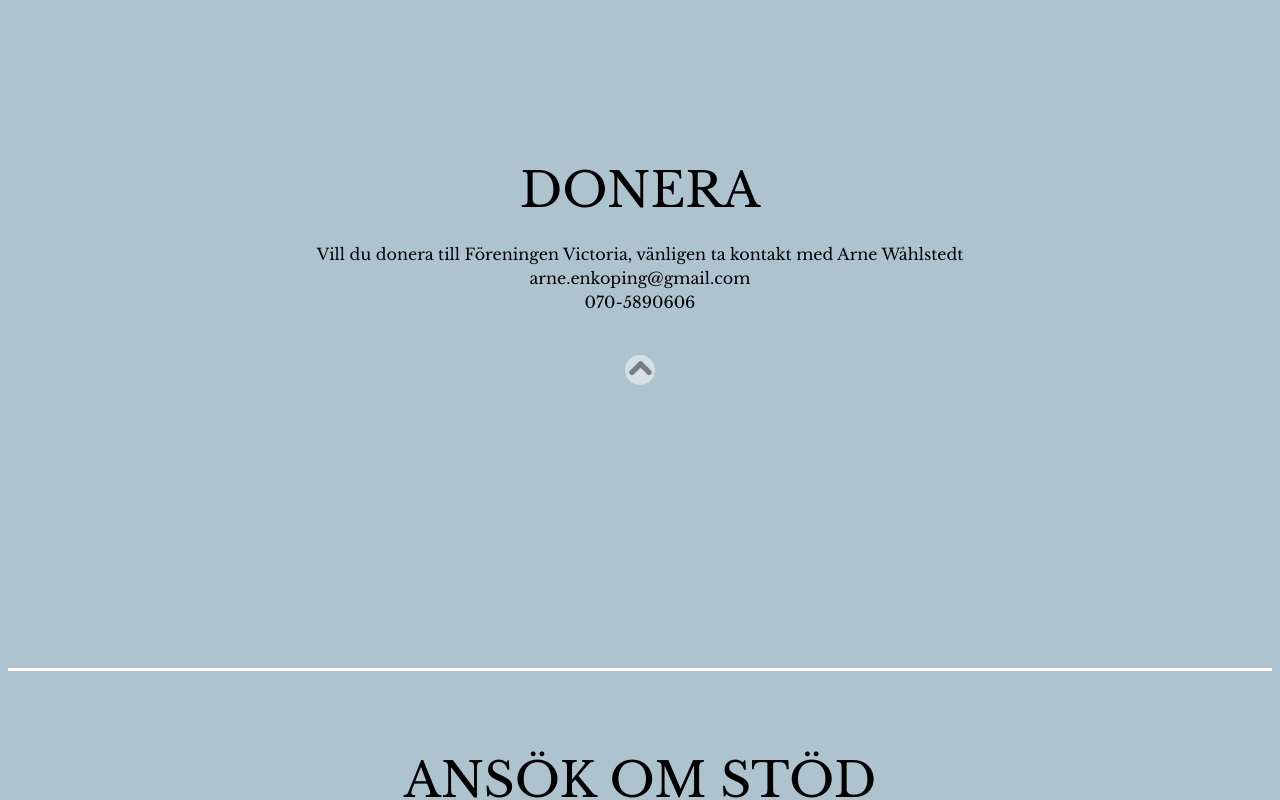
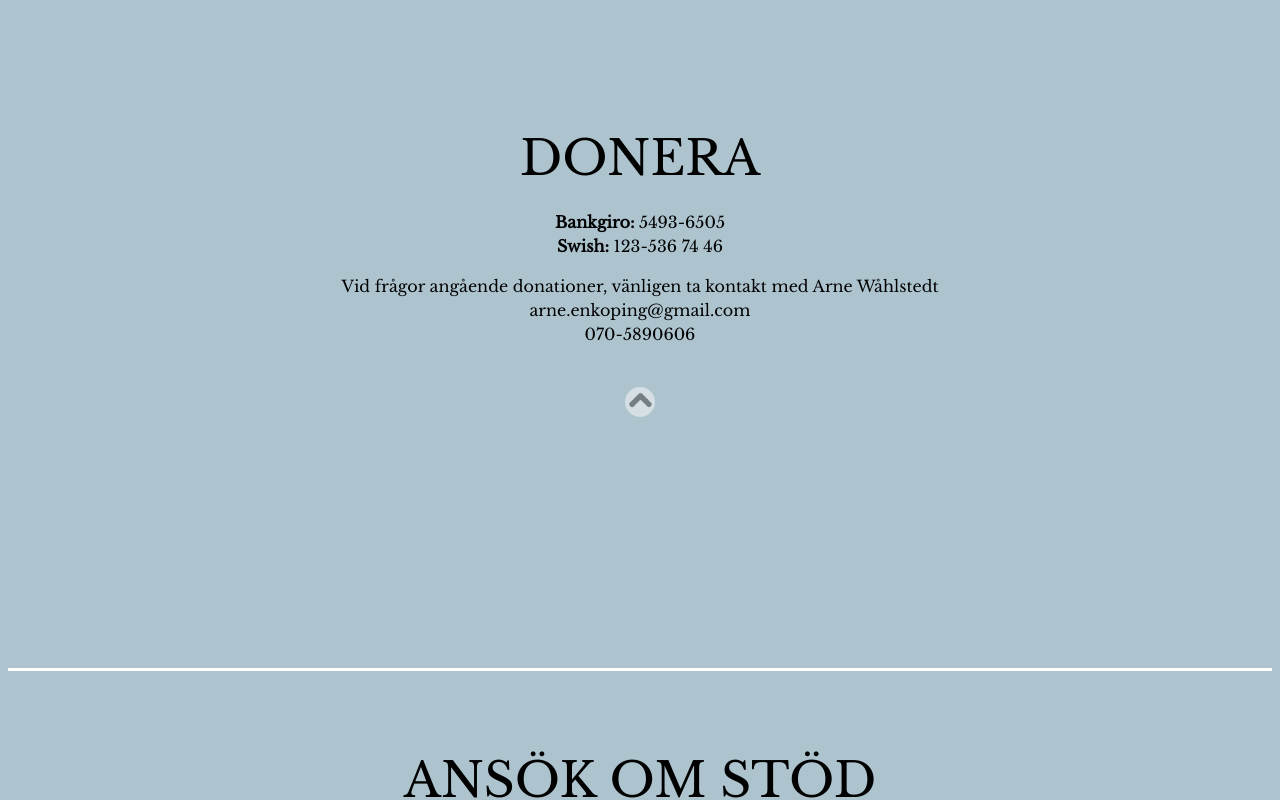
Before and after one commit to emtalen/foreningen_viktoria, a React (Create React App) app: page / in a window 1280 px wide. Shown: the part 3360-4160 px from the top of the page. Built offline with nearby package versions, Linux system fonts and the light colour scheme.

Commit message:
adding the swish and bg number to donations

```diff
--- a/src/components/Donations.jsx
+++ b/src/components/Donations.jsx
@@ -11,8 +11,12 @@ const Donations = () => {
       <div className="main-content">
         <span id="donations-header">DONERA</span>
         <p id="donations-text">
-          Vill du donera till Föreningen Victoria, vänligen ta kontakt med Arne
-          Wåhlstedt <br /> arne.enkoping@gmail.com <br /> 070-5890606
+          <b>Bankgiro:</b> 5493-6505 <br />
+          <b>Swish:</b> 123-536 74 46
+        </p>
+        <p id="donations-text">
+          Vid frågor angående donationer, vänligen ta kontakt med Arne Wåhlstedt{" "}
+          <br /> arne.enkoping@gmail.com <br /> 070-5890606
         </p>
         <button
           className="to-the-topp"
--- a/src/styles/apply.css
+++ b/src/styles/apply.css
@@ -85,4 +85,8 @@
   #apply-questions {
     font-size: small;
   }
+
+  #message {
+    font-size: small;
+  }
 }
--- a/src/styles/index.css
+++ b/src/styles/index.css
@@ -27,10 +27,12 @@ body {
   line-height: 1.5;
   display: inline-block;
   width: 100%;
+  font-weight: 100;
 }
 
 .main-content h1 {
   padding-bottom: 3%;
+  font-weight: 100;
 }
 
 .to-the-topp {
```
